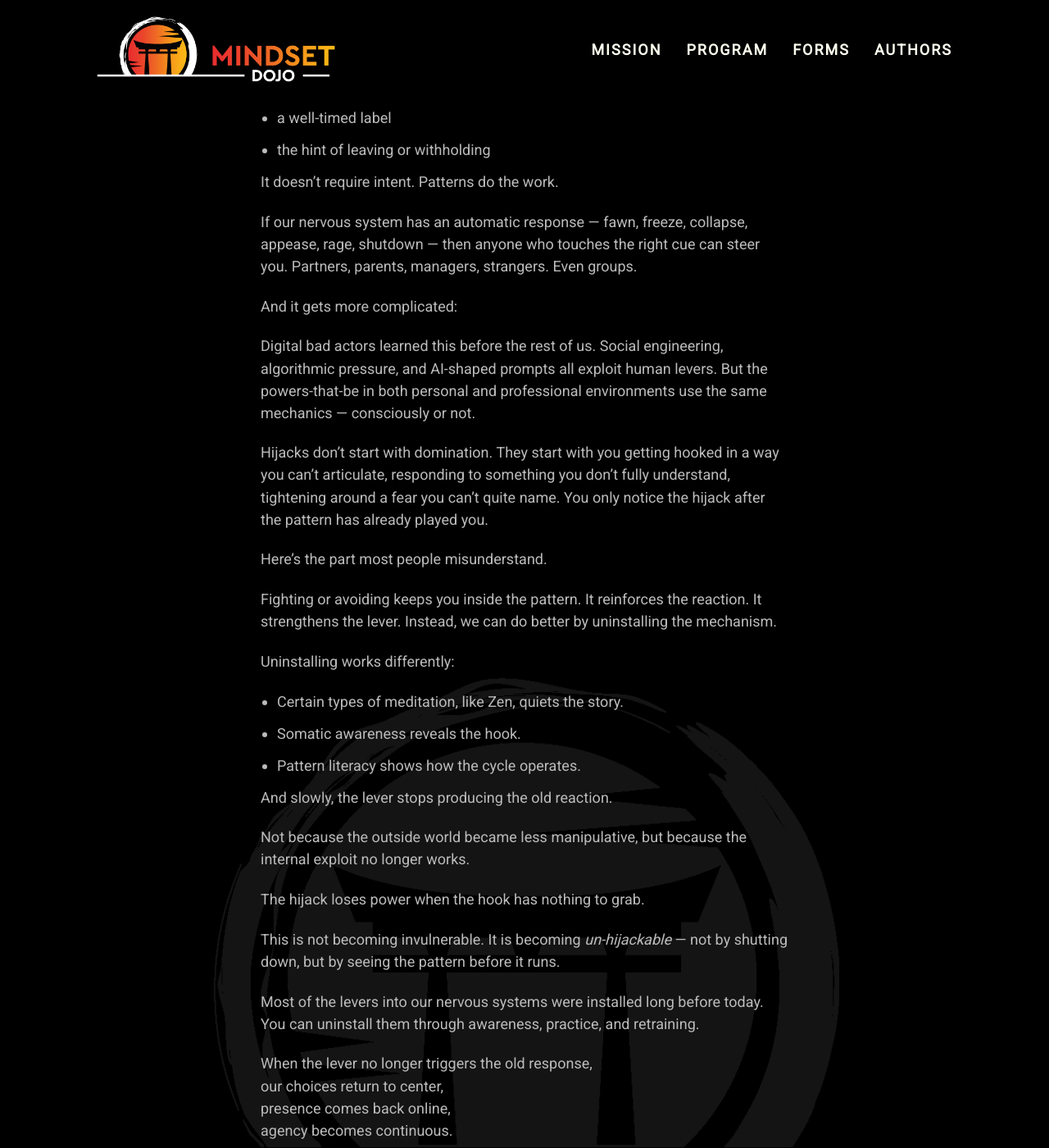
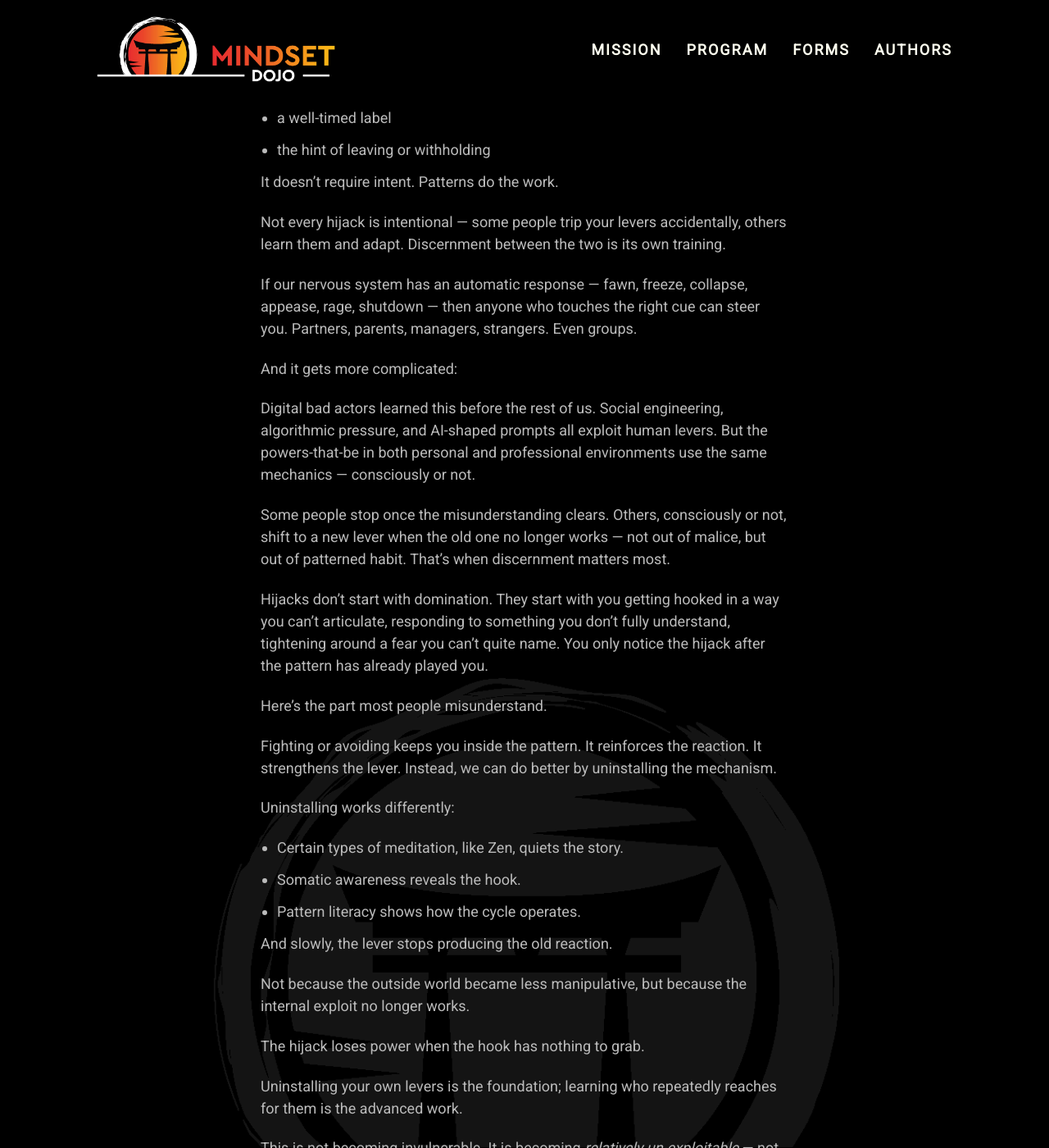
Before and after one commit to mindset-dojo/mindset-dojo.github.io, a Jekyll site: the page built from _insights/2025/michael-basil/2025-11-29-uinstalling-levers-into-your-nervous-system.md, in a window 1280 px wide and 1400 px high, scrolled down 749 px. Shown: the whole window at 82% size. Built offline with Jekyll 4.4.1, drawn with Linux system fonts in a browser that asks for light colours; some web fonts are replaced.

Commit message:
refactor(insights): uninstalling levers enhancements

```diff
--- a/_insights/2025/michael-basil/2025-11-29-uinstalling-levers-into-your-nervous-system.md
+++ b/_insights/2025/michael-basil/2025-11-29-uinstalling-levers-into-your-nervous-system.md
@@ -34,11 +34,15 @@ Sometimes it’s behavioral:
 
 It doesn’t require intent. Patterns do the work.
 
+Not every hijack is intentional — some people trip your levers accidentally, others learn them and adapt. Discernment between the two is its own training.
+
 If our nervous system has an automatic response — fawn, freeze, collapse, appease, rage, shutdown — then anyone who touches the right cue can steer you. Partners, parents, managers, strangers. Even groups.
 
 And it gets more complicated:
 
 Digital bad actors learned this before the rest of us. Social engineering, algorithmic pressure, and AI-shaped prompts all exploit human levers. But the powers-that-be in both personal and professional environments use the same mechanics — consciously or not.
+
+Some people stop once the misunderstanding clears. Others, consciously or not, shift to a new lever when the old one no longer works — not out of malice, but out of patterned habit. That’s when discernment matters most.
 
 Hijacks don’t start with domination. They start with you getting hooked in a way you can’t articulate, responding to something you don’t fully understand, tightening around a fear you can’t quite name. You only notice the hijack after the pattern has already played you.
 
@@ -58,7 +62,9 @@ Not because the outside world became less manipulative, but because the internal
 
 The hijack loses power when the hook has nothing to grab.
 
-This is not becoming invulnerable. It is becoming *un-hijackable* — not by shutting down, but by seeing the pattern before it runs.
+Uninstalling your own levers is the foundation; learning who repeatedly reaches for them is the advanced work.
+
+This is not becoming invulnerable. It is becoming *relatively un-exploitable* — not by shutting down, but by seeing the pattern before it runs.
 
 Most of the levers into our nervous systems were installed long before today. You can uninstall them through awareness, practice, and retraining.
 
```
